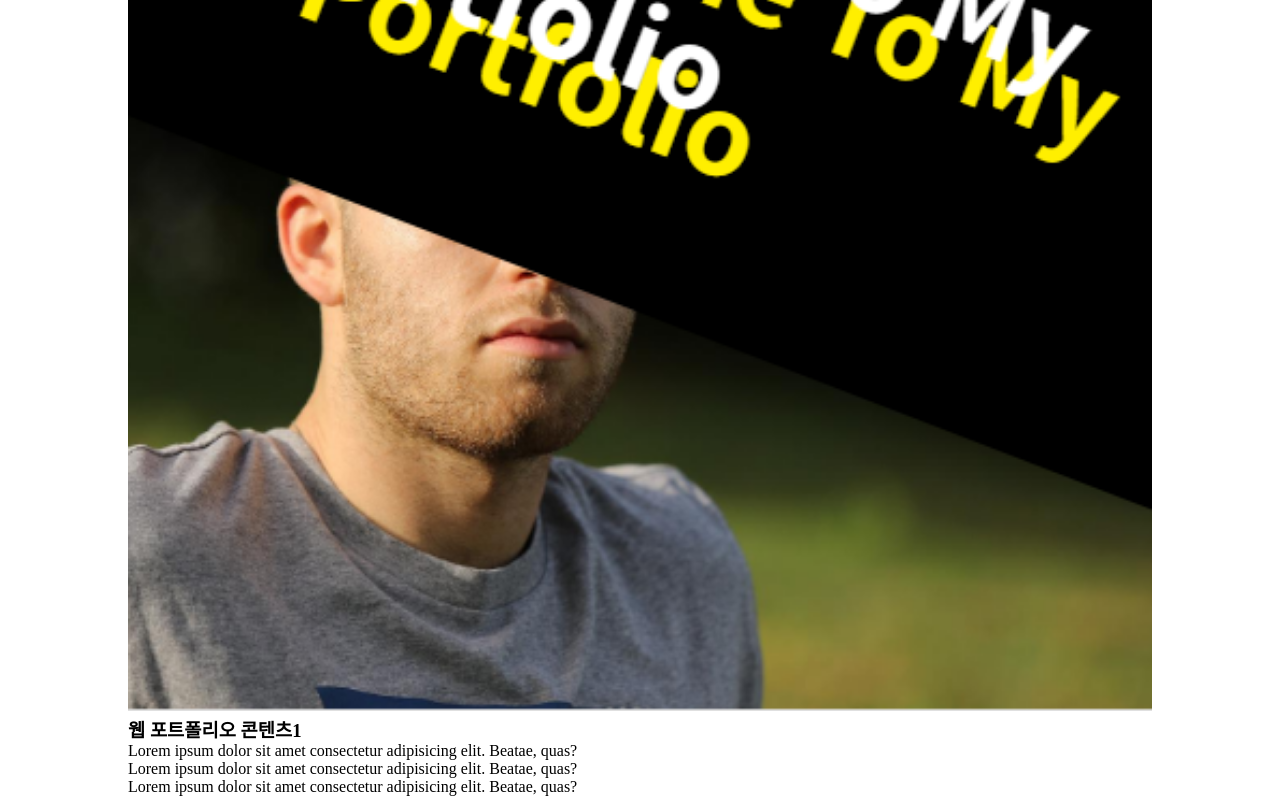
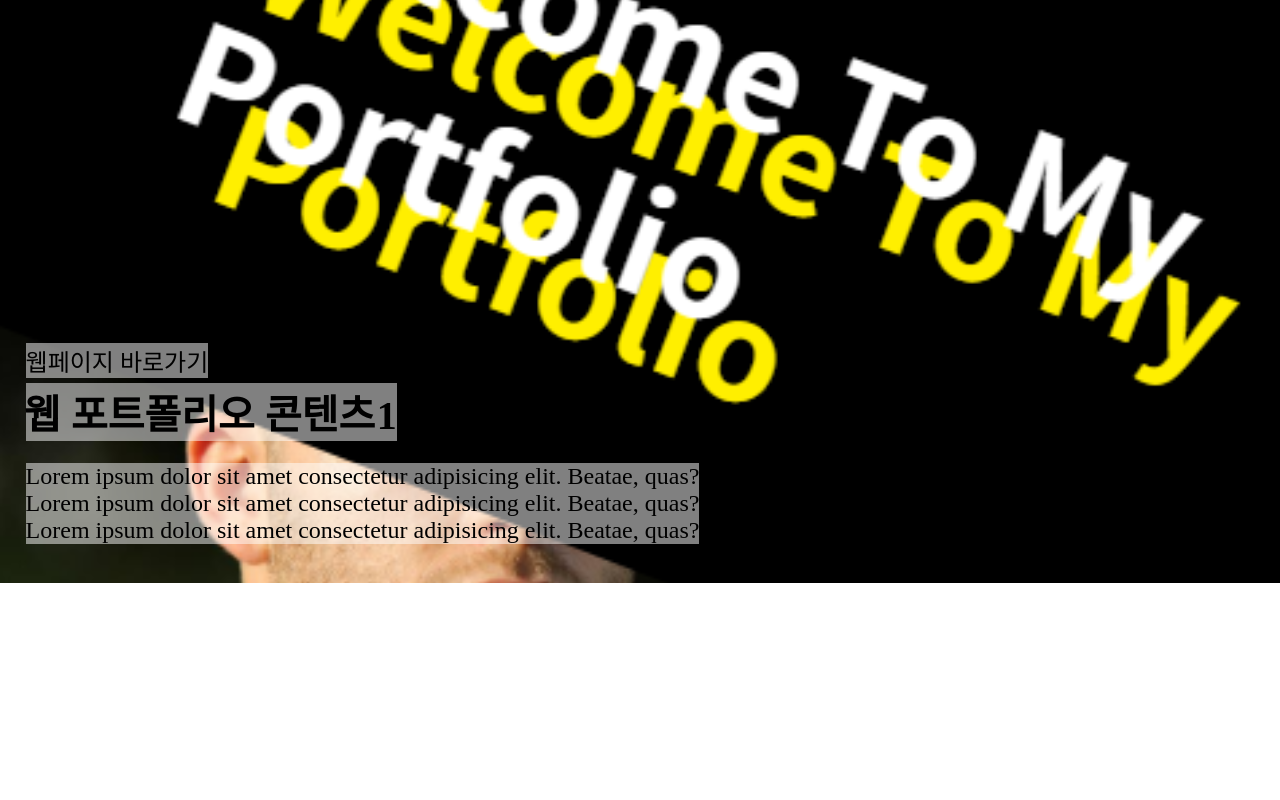
Before and after one commit to R-tari/myPortfolio, a plain HTML site: page index.html in a window 1280 px wide. Shown: the part 2845-3645 px from the top of the page. Drawn offline with Linux system fonts and the light colour scheme.

Commit message:
Add files via upload

```diff
--- a/index.html
+++ b/index.html
@@ -10,6 +10,7 @@
     <style>
 
         /* 공통스타일 */
+
         .wrap
         {
             background-color: #fff;
@@ -21,7 +22,7 @@
         {
              width:100%;
              max-width:2200px;
-             padding: 0 10%;
+             /* padding: 0 10%; */
             margin:0 auto;
         }
 
@@ -35,6 +36,7 @@
         {
             width:100%;
         }
+
 
         /* 스킵메뉴 */
         .skip-menu a
@@ -57,7 +59,7 @@
         .header
         {
             position:relative;
-            z-index:2;
+            z-index:9999;
         }
         .header .container .contents
         {
@@ -132,6 +134,12 @@
             color:rgb(231, 223, 223);
             font-size:5em;
             background-color:rgba(0,0,0,0.35)
+        }
+
+        .sec .container
+        {
+            overflow:hidden;
+            position:relative;
         }
 
         /* 프로필 스타일 */
@@ -362,6 +370,100 @@
 
 
         /* 포트폴리오 페이지 */
+
+
+
+        .slide-wrapper .content
+        {
+            width:100vw;
+            height:100vh;
+            position:relative;
+        }
+
+        .slide-wrapper .content h3,.slide-wrapper .content p,.slide-wrapper .content a
+        {
+            position:absolute;
+            z-index:7;
+        }
+
+        .slide-wrapper .content h3
+        {
+            left:2%;
+            top:75%;
+            font-size:2.5em;
+            background-color:rgba(255, 255, 255, 0.5);
+        }
+        .slide-wrapper .content p
+        {
+            left:2%;
+            top:85%;
+            font-size:1.5em;
+            background-color:rgba(255, 255, 255, 0.5);
+        }
+
+        .slide-wrapper .content a
+        {
+            left:2%;
+            top:70%;
+            font-size:1.5em;
+            background-color:rgba(255, 255, 255, 0.5);
+        }
+
+
+        .slide-wrapper .content .img-box
+        {
+            height:100%;
+            position:absolute;
+            left:0;
+            top:0;
+            right:0;
+            bottom:0;
+            z-index:6
+        }
+
+
+
+        .slide-wrapper
+        {
+            display:flex;
+            flex-direction: row;
+            width:500vw;
+            transform:rotate(90deg) translateY(-100vh);
+            transform-origin:top left;
+        }
+
+        .portfolio
+        {
+            width:100vh;
+            height:100vw;
+            transform:rotate(-90deg) translateX(-100vh);
+            transform-origin:top left;
+            overflow-y:scroll;
+            overflow-x:hidden;
+            scrollbar-width:none;
+            -ms-overflow-style: none;
+            margin-bottom:200px;
+
+
+        }
+        ::-webkit-scrollbar
+        {
+            display:none;
+        }
+
+
+
+        /* 컨텍트 스타일 */
+
+
+
+
+
+
+
+
+
+
 
 
 
@@ -634,112 +736,113 @@
 
 
                 </div>
-                <div class="contents portfolio horizontal-scroll-wrapper squares">
+                <div class="contents portfolio">
+                    <div class="slide-wrapper">
                             <div class="content">
                                 <div class="img-box">
                                     <img src="./images/left.PNG" alt="콘텐츠1">
                                 </div>
-                        <ul>
-                            <li>
                                     <h3>
                                         웹 포트폴리오 콘텐츠1
                                     </h3>
-                            </li>
-                            <li>
+
+                                    <p>
                                         Lorem ipsum dolor sit amet consectetur adipisicing elit. Beatae, quas?
-                            </li>
-                            <li>Lorem ipsum dolor sit amet consectetur adipisicing elit. Beatae, quas?</li>
-                            <li>Lorem ipsum dolor sit amet consectetur adipisicing elit. Beatae, quas?</li>
-                            <li>
+                                        <br>
+                                        Lorem ipsum dolor sit amet consectetur adipisicing elit. Beatae, quas?
+                                        <br>
+                                        Lorem ipsum dolor sit amet consectetur adipisicing elit. Beatae, quas?
+                                        <br>
+                                    </p>
                                     <a href="#">
                                         웹페이지 바로가기
                                     </a>
-                            </li>
-                        </ul>
                                 </div>
                             <div class="content">
                                 <div class="img-box">
                                     <img src="./images/left.PNG" alt="콘텐츠1">
                                 </div>
-                        <ul>
-                            <li>
                                 <h3>
                                     웹 포트폴리오 콘텐츠2
                                 </h3>
-                            </li>
-                            <li>Lorem ipsum dolor sit amet consectetur adipisicing elit. Beatae, quas?</li>
-                            <li>Lorem ipsum dolor sit amet consectetur adipisicing elit. Beatae, quas?</li>
-                            <li>Lorem ipsum dolor sit amet consectetur adipisicing elit. Beatae, quas?</li>
-                            <li>
+                                <p>
+                                    Lorem ipsum dolor sit amet consectetur adipisicing elit. Beatae, quas?
+                                    <br>
+                                    Lorem ipsum dolor sit amet consectetur adipisicing elit. Beatae, quas?
+                                    <br>
+                                    Lorem ipsum dolor sit amet consectetur adipisicing elit. Beatae, quas?
+                                    <br>
+                                </p>
                                 <a href="#">
                                     웹페이지 바로가기
                                 </a>
-                            </li>
-                        </ul>
                             </div>
                             <div class="content">
                                 <div class="img-box">
                                     <img src="./images/left.PNG" alt="콘텐츠1">
                                 </div>
-                        <ul>
-                            <li>
                                 <h3>
                                     웹 포트폴리오 콘텐츠3
                                 </h3>
-                            </li>
-                            <li>Lorem ipsum dolor sit amet consectetur adipisicing elit. Beatae, quas?</li>
-                            <li>Lorem ipsum dolor sit amet consectetur adipisicing elit. Beatae, quas?</li>
-                            <li>Lorem ipsum dolor sit amet consectetur adipisicing elit. Beatae, quas?</li>
-                            <li>
+
+                                <p>
+                                    Lorem ipsum dolor sit amet consectetur adipisicing elit. Beatae, quas?
+                                    <br>
+                                    Lorem ipsum dolor sit amet consectetur adipisicing elit. Beatae, quas?
+                                    <br>
+                                    Lorem ipsum dolor sit amet consectetur adipisicing elit. Beatae, quas?
+                                    <br>
+                                </p>
                                 <a href="#">
                                     웹페이지 바로가기
                                 </a>
-                            </li>
-                        </ul>
                             </div>
                             <div class="content">
                                 <div class="img-box">
                                     <img src="./images/left.PNG" alt="콘텐츠1">
                                 </div>
-                        <ul>
-                            <li>
                                 <h3>
                                     웹 포트폴리오 콘텐츠4
                                 </h3>
-                            </li>
-                            <li>Lorem ipsum dolor sit amet consectetur adipisicing elit. Beatae, quas?</li>
-                            <li>Lorem ipsum dolor sit amet consectetur adipisicing elit. Beatae, quas?</li>
-                            <li>Lorem ipsum dolor sit amet consectetur adipisicing elit. Beatae, quas?</li>
-                            <li>
+
+                                <p>
+                                    Lorem ipsum dolor sit amet consectetur adipisicing elit. Beatae, quas?
+                                    <br>
+                                    Lorem ipsum dolor sit amet consectetur adipisicing elit. Beatae, quas?
+                                    <br>
+                                    Lorem ipsum dolor sit amet consectetur adipisicing elit. Beatae, quas?
+                                    <br>
+                                </p>
                                 <a href="#">
                                     웹페이지 바로가기
                                 </a>
-                            </li>
-                        </ul>
                             </div>
                             <div class="content">
                                 <div class="img-box">
                                     <img src="./images/left.PNG" alt="콘텐츠1">
                                 </div>
-                        <ul>
-                            <li>
                                 <h3>
                                     웹 포트폴리오 콘텐츠5
                                 </h3>
-                            </li>
-                            <li>Lorem ipsum dolor sit amet consectetur adipisicing elit. Beatae, quas?</li>
-                            <li>Lorem ipsum dolor sit amet consectetur adipisicing elit. Beatae, quas?</li>
-                            <li>Lorem ipsum dolor sit amet consectetur adipisicing elit. Beatae, quas?</li>
-                            <li>
+
+                                <p>
+                                    Lorem ipsum dolor sit amet consectetur adipisicing elit. Beatae, quas?
+                                    <br>
+                                    Lorem ipsum dolor sit amet consectetur adipisicing elit. Beatae, quas?
+                                    <br>
+                                    Lorem ipsum dolor sit amet consectetur adipisicing elit. Beatae, quas?
+                                    <br>
+                                </p>
                                 <a href="#">
                                     웹페이지 바로가기
                                 </a>
-                            </li>
-                        </ul>
                             </div>
+                    </div>
+
                 </div>
                 <div class="contents contact">
                     <div class="container">
+                        <h3>CONTACT</h3>
                         <div class="content">
                             <div class="Email">
                                 rlaahrns96@naver.com
@@ -758,7 +861,11 @@
         </section>
 
         <footer>
-            <div class="container"></div>
+            <div class="container">
+                COPYRIGHT ⓒ 2022  김현기. ALL RIGHTS RESERVED.
+                본 사이트는 개인 포트폴리오 사이트로 제작되어 상업적 목적이 아닙니다.
+                사용된 일부 이미지 및 폰트 등은 별도의 출처가 있음을 밝혀 드립니다.
+            </div>
         </footer>
     </div>
 
--- a/reset.css
+++ b/reset.css
@@ -1,5 +1,5 @@
 
-html, body, div, span, applet, object, iframe, h1, h2, h3, h4, h5, h6, p, blockquote, pre, a, abbr, acronym, address, big, cite, code, del, dfn, em, img, ins, kbd, q, s, samp, small, strike, strong, sub, sup, tt, var, b, u, i, center, dl, dt, dd, ol, ul, li, fieldset, form, label, legend, table, caption, tbody, tfoot, thead, tr, th, td, article, aside, canvas, details, embed, figure, figcaption, footer, header, hgroup, menu, nav, output, ruby, section, summary, time, mark, audio, video
+*,html, body, div, span, applet, object, iframe, h1, h2, h3, h4, h5, h6, p, blockquote, pre, a, abbr, acronym, address, big, cite, code, del, dfn, em, img, ins, kbd, q, s, samp, small, strike, strong, sub, sup, tt, var, b, u, i, center, dl, dt, dd, ol, ul, li, fieldset, form, label, legend, table, caption, tbody, tfoot, thead, tr, th, td, article, aside, canvas, details, embed, figure, figcaption, footer, header, hgroup, menu, nav, output, ruby, section, summary, time, mark, audio, video
 {
     margin:0;
     padding:0;
```
Also changed, not shown: images/KakaoTalk_20220507_002245310.png (added). Lines whose indentation alone changed are shown as unchanged.
